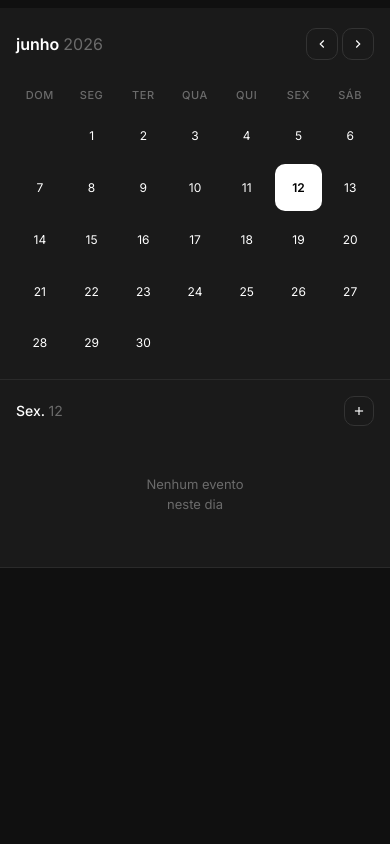
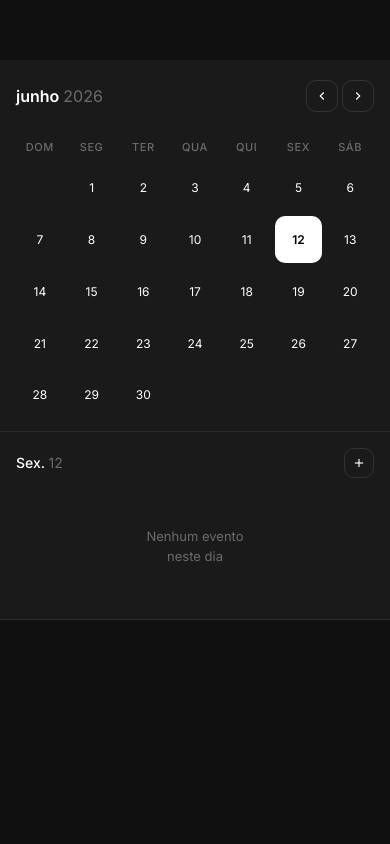
Before and after one commit to RibDevops/meucalendario, a Django app: page / in a window 390 px wide. Run offline with Django 4.2, Linux system fonts and the light colour scheme; data that the repository does not hold is empty.

Commit message:
Improve spacing for mobile status bars and dynamic islands
Update CSS to use `max(env(safe-area-inset-top, 0px), 60px)` for top padding on mobile wrappers and increment the service worker cache version to `core-v3`.

Replit-Commit-Author: Agent
Replit-Commit-Session-Id: f5557954-475c-4761-ad85-54138fe2ce2f
Replit-Commit-Checkpoint-Type: full_checkpoint
Replit-Commit-Event-Id: 3388a66a-3970-4b3b-9345-59c58fea5599
Replit-Commit-Screenshot-Url: https://storage.googleapis.com/screenshot-production-us-central1/724205bd-eafb-45d9-be5d-a80076cf20e0/f5557954-475c-4761-ad85-54138fe2ce2f/7wBt4Li
Replit-Helium-Checkpoint-Created: true

```diff
--- a/calendario/static/css/calendario.css
+++ b/calendario/static/css/calendario.css
@@ -702,9 +702,9 @@ body {
     .cal-wrapper {
         padding: 0;
         /* SAFE AREA — espaço para a barra de status do celular (notch/ilha dinâmica).
-           Se o título "junho 2026" ficar colado na barra do topo, aumente este valor.
-           Valor atual: env(safe-area-inset-top) + 8px de folga extra. */
-        padding-top: calc(env(safe-area-inset-top, 0px) + 8px);
+           max() garante mínimo de 60px em qualquer iPhone (incluindo iPhone 15 com Dynamic Island).
+           Se ainda ficar colado, aumente o 60px abaixo. */
+        padding-top: max(env(safe-area-inset-top, 0px), 60px);
         align-items: flex-start;
     }
 
--- a/calendario/static/js/sw.js
+++ b/calendario/static/js/sw.js
@@ -1,4 +1,4 @@
-const CACHE = 'core-v2';
+const CACHE = 'core-v3';
 const ASSETS = [
     '/',
     '/static/css/calendario.css',
```
